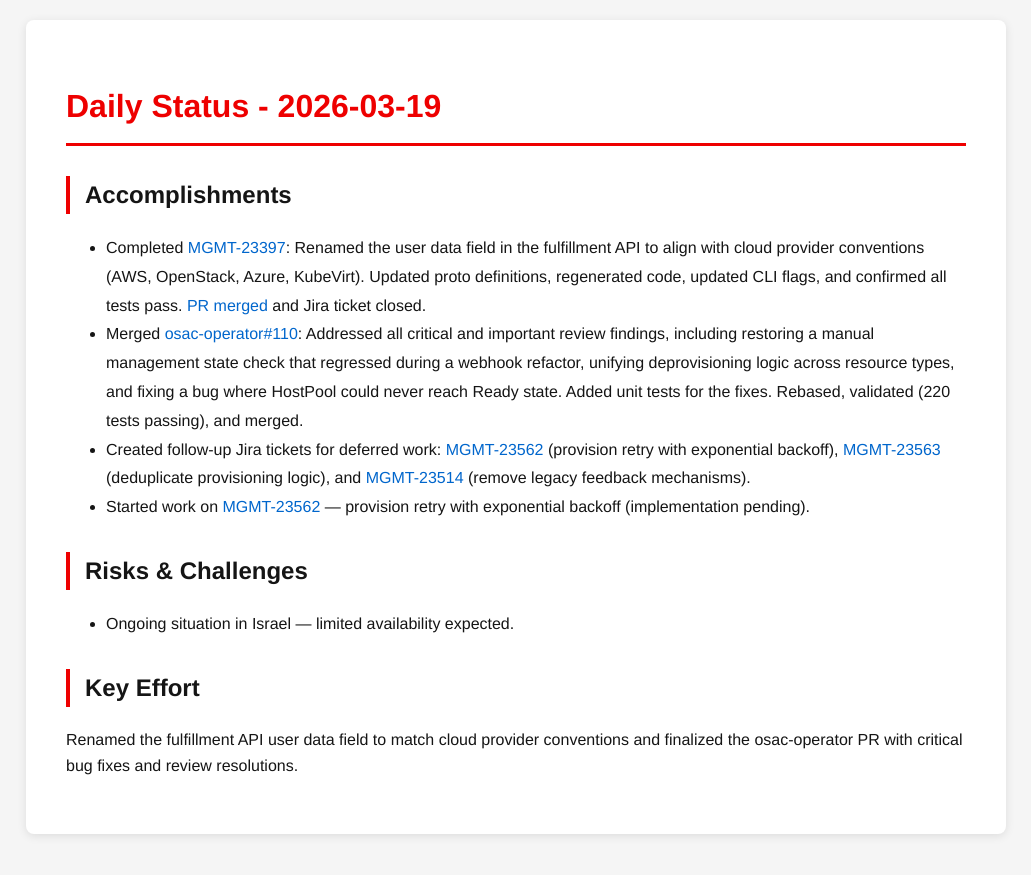
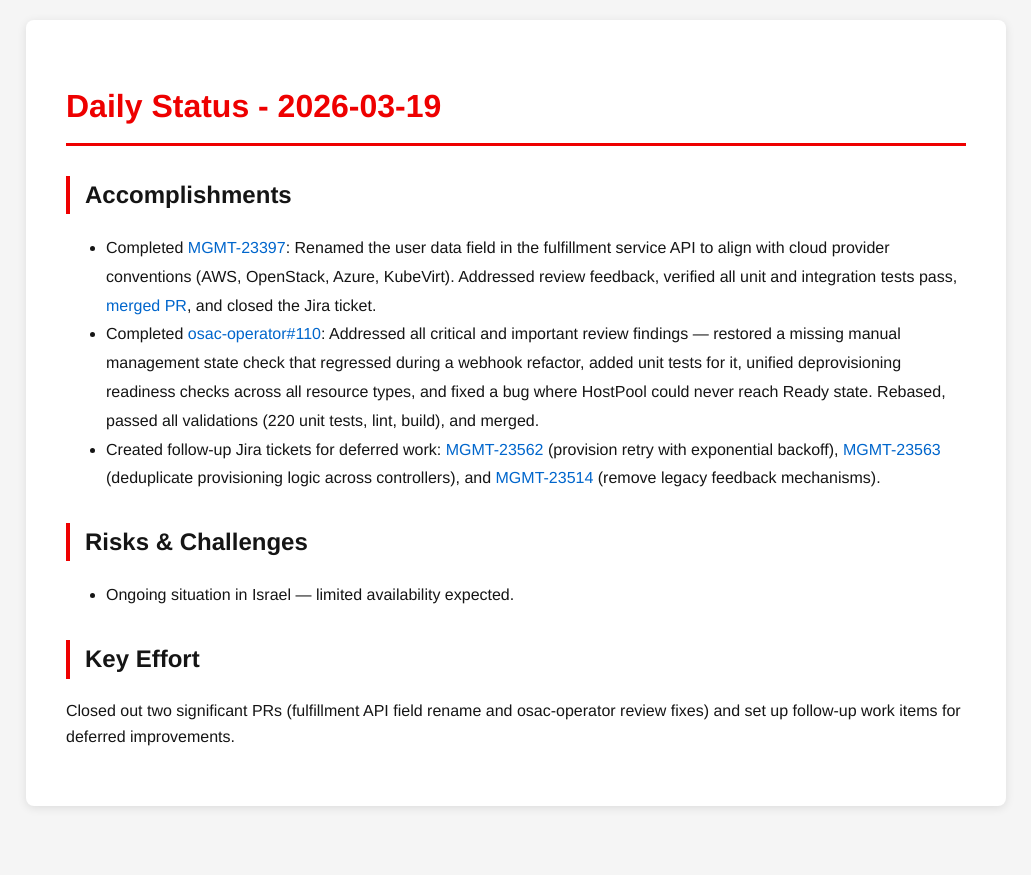
Before and after one commit to tzvatot/daily-status, a Jekyll site: the page built from 2026-03-19.md, in a window 1280 px wide. Shown: the top 875 px of the page, without its empty margins (124-1155 px from the left). Built offline with Jekyll 4.4.1, drawn with Linux system fonts in a browser that asks for light colours.

Commit message:
Daily status update - 2026-03-19

```diff
--- a/2026-03-19.md
+++ b/2026-03-19.md
@@ -7,13 +7,12 @@
 # Daily Status - 2026-03-19
 
 ## Accomplishments
-- Completed [MGMT-23397](https://issues.redhat.com/browse/MGMT-23397): Renamed the user data field in the fulfillment API to align with cloud provider conventions (AWS, OpenStack, Azure, KubeVirt). Updated proto definitions, regenerated code, updated CLI flags, and confirmed all tests pass. [PR merged](https://github.com/osac-project/fulfillment-service/pull/333) and Jira ticket closed.
-- Merged [osac-operator#110](https://github.com/osac-project/osac-operator/pull/110): Addressed all critical and important review findings, including restoring a manual management state check that regressed during a webhook refactor, unifying deprovisioning logic across resource types, and fixing a bug where HostPool could never reach Ready state. Added unit tests for the fixes. Rebased, validated (220 tests passing), and merged.
-- Created follow-up Jira tickets for deferred work: [MGMT-23562](https://issues.redhat.com/browse/MGMT-23562) (provision retry with exponential backoff), [MGMT-23563](https://issues.redhat.com/browse/MGMT-23563) (deduplicate provisioning logic), and [MGMT-23514](https://issues.redhat.com/browse/MGMT-23514) (remove legacy feedback mechanisms).
-- Started work on [MGMT-23562](https://issues.redhat.com/browse/MGMT-23562) — provision retry with exponential backoff (implementation pending).
+- Completed [MGMT-23397](https://issues.redhat.com/browse/MGMT-23397): Renamed the user data field in the fulfillment service API to align with cloud provider conventions (AWS, OpenStack, Azure, KubeVirt). Addressed review feedback, verified all unit and integration tests pass, [merged PR](https://github.com/osac-project/fulfillment-service/pull/333), and closed the Jira ticket.
+- Completed [osac-operator#110](https://github.com/osac-project/osac-operator/pull/110): Addressed all critical and important review findings — restored a missing manual management state check that regressed during a webhook refactor, added unit tests for it, unified deprovisioning readiness checks across all resource types, and fixed a bug where HostPool could never reach Ready state. Rebased, passed all validations (220 unit tests, lint, build), and merged.
+- Created follow-up Jira tickets for deferred work: [MGMT-23562](https://issues.redhat.com/browse/MGMT-23562) (provision retry with exponential backoff), [MGMT-23563](https://issues.redhat.com/browse/MGMT-23563) (deduplicate provisioning logic across controllers), and [MGMT-23514](https://issues.redhat.com/browse/MGMT-23514) (remove legacy feedback mechanisms).
 
 ## Risks & Challenges
 - Ongoing situation in Israel — limited availability expected.
 
 ## Key Effort
-Renamed the fulfillment API user data field to match cloud provider conventions and finalized the osac-operator PR with critical bug fixes and review resolutions.
+Closed out two significant PRs (fulfillment API field rename and osac-operator review fixes) and set up follow-up work items for deferred improvements.
```
